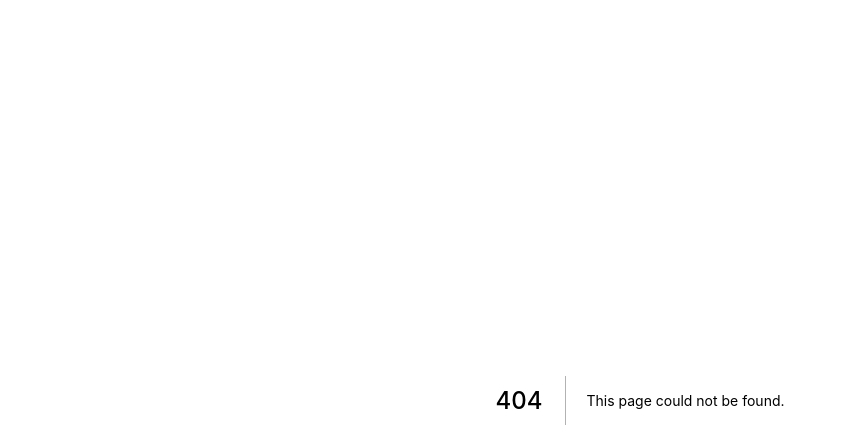
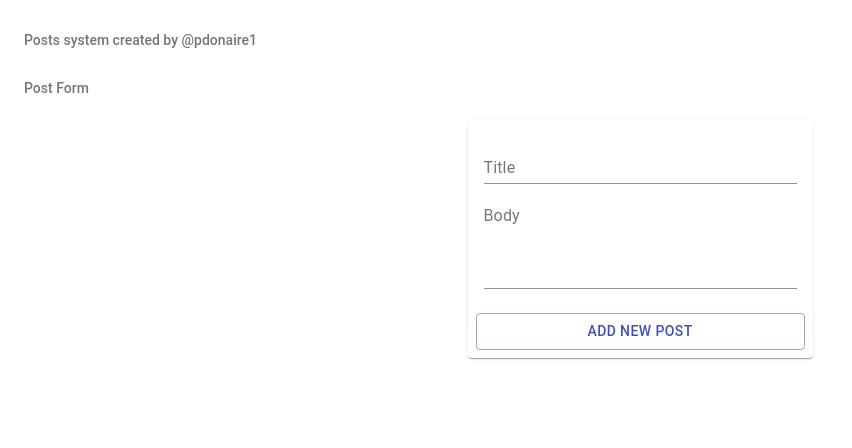
Before and after one commit to pdonaire1/next-crud-react, a Next.js app: page /src/components/Form in a window 1280 px wide. Before the commit this address had no page. Shown: the top 448 px of the page, without its empty margins (0-852 px from the left). Built offline with nearby package versions, Linux system fonts and the light colour scheme.

Commit message:
Base posts list and form

```diff
--- a/package.json
+++ b/package.json
@@ -13,6 +13,7 @@
   "author": "",
   "license": "ISC",
   "dependencies": {
+    "@material-ui/core": "^4.10.2",
     "axios": "^0.19.2",
     "next": "^9.4.4",
     "react": "^16.13.1",
--- a/pages/src/actions/index.js
+++ b/pages/src/actions/index.js
@@ -1,3 +1,8 @@
 export const getList = () => ({
   type: 'GET_LIST',
 });
+
+export const sendPost = (data) => ({
+  type: 'SEND_POST',
+  data
+});
--- /dev/null
+++ b/pages/src/components/Form.js
@@ -0,0 +1,71 @@
+import React, { useState } from 'react';
+import { useSelector } from 'react-redux'
+import Card from '@material-ui/core/Card';
+import {
+  Button,
+  TextField,
+  CardActionArea,
+  CardActions,
+  CardContent,
+  List,
+  ListSubheader,
+  ListItem
+ } from '@material-ui/core';
+import { makeStyles } from '@material-ui/core/styles';
+import Grid from '@material-ui/core/Grid';
+const useStyles = makeStyles({
+  root: {
+    maxWidth: 345,
+  },
+});
+const initialForm = { title: "", body: "" };
+const ListComponent = (props) => {
+  const classes = useStyles();
+  const [form, setForm] = useState(initialForm);
+
+  const handleCreate = () => {
+    props.sendPost(form);
+    setForm(initialForm);
+  }
+  return (
+    <List>
+      <ListSubheader component="div" id="nested-list-subheader" style={{background: "white"}}>
+        Posts system created by @pdonaire1
+      </ListSubheader>
+      <ListSubheader component="div" id="nested-list-subheader" style={{background: "white"}}>
+        Post Form
+      </ListSubheader>
+      <ListItem>
+      <Grid container spacing={0} alignItems="center" justify="center" >
+
+        <Card className={classes.root}>
+          <CardContent >
+            <TextField
+              onChange={e => setForm({...form, title: e.target.value})}
+              style={{width: "100%"}}
+              id="outlined-basic"
+              label="Title"
+              value={form.title}/>
+            <TextField
+                style = {{width: "100%"}}
+                id="outlined-multiline-static"
+                label="Body"
+                multiline
+                rows={4}
+                value={form.body}
+                onChange={e => setForm({...form, body: e.target.value})}
+              />
+          </CardContent>
+
+          <CardActions>
+            <Button onClick={() => handleCreate()}
+              style={{width: "100%"}} variant="outlined" color="primary" disableElevation>
+              Add new Post
+            </Button>
+          </CardActions>
+        </Card>
+      </Grid>
+      </ListItem>
+    </List>
+)};
+export default ListComponent;
```
Also changed, not shown: pages/src/components/App.js (+10 -2 lines), pages/src/components/List.js (+19 -7 lines), pages/src/containers/Form.js (added, +9 -0 lines), pages/src/reducers/index.js (+13 -3 lines), pages/src/sagas/index.js (+17 -3 lines), 1 other file (tests, documents, lock files or other folders).
